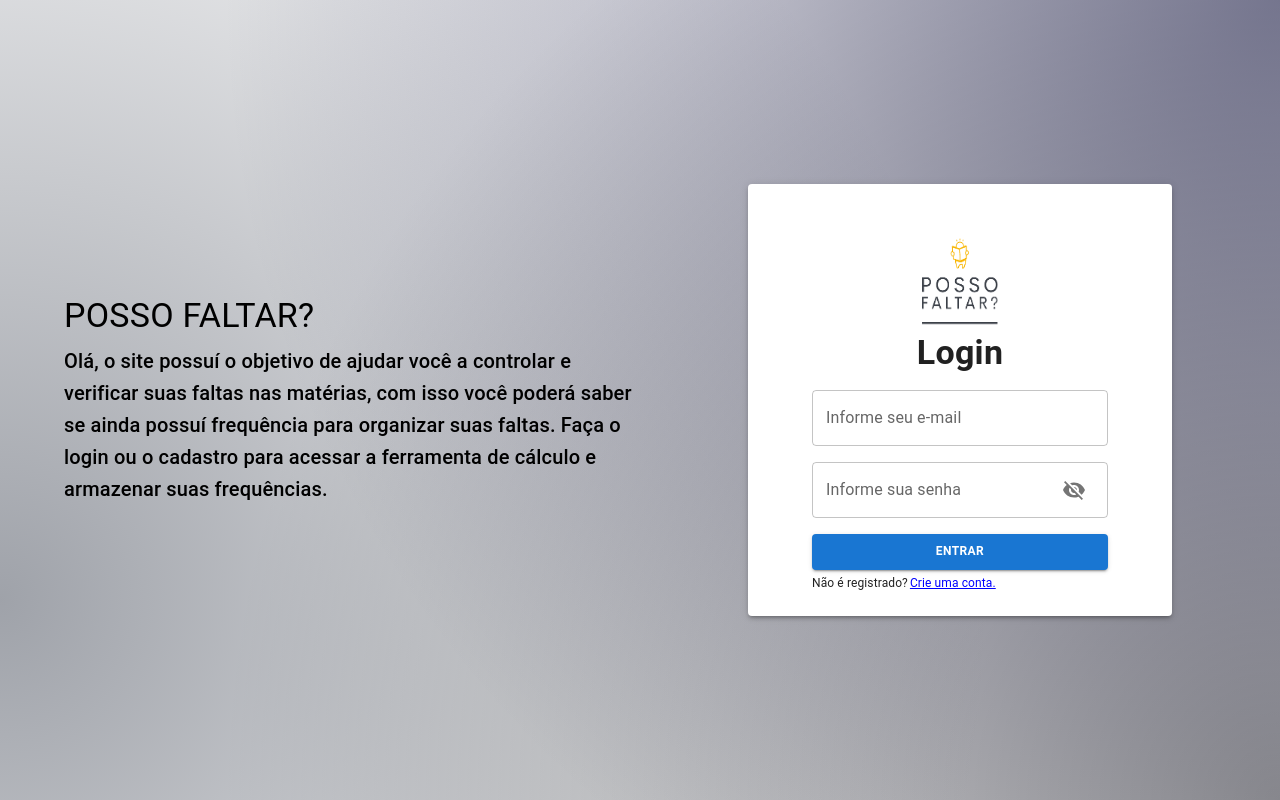
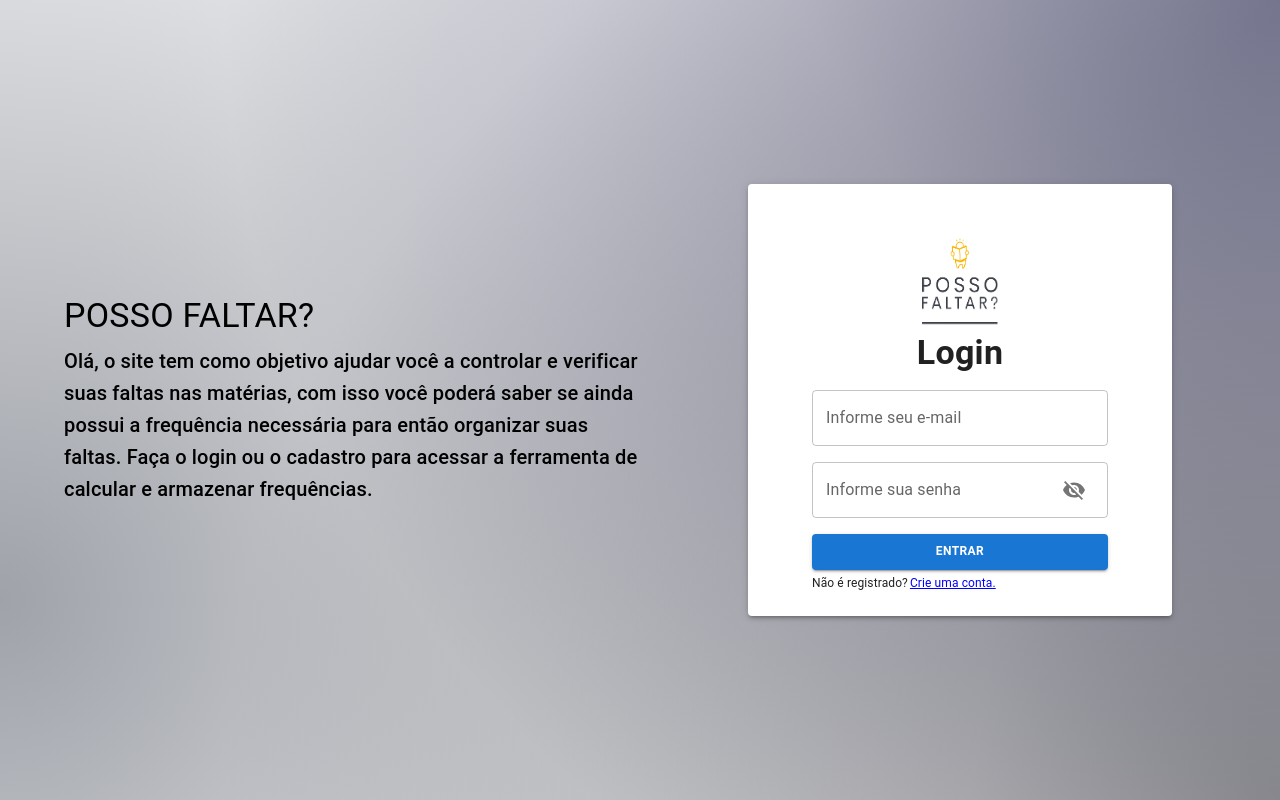
Before and after one commit to felipeolivares/front-faltou, a React (Create React App) app: page / in a window 1280 px wide. Built offline with nearby package versions, Linux system fonts and the light colour scheme; no server answers.

Commit message:
new login message

```diff
--- a/src/pages/Calculate/Form/form.tsx
+++ b/src/pages/Calculate/Form/form.tsx
@@ -156,7 +156,7 @@ const Form: React.FC = () => {
               Atenção: Informe a data exata do início da aula da matéria.
             </Typography>
           </Grid>
-          <Grid item xs={6} className="pt8">
+          <Grid item xs={12} md={6} lg={6} className="pt8">
             <DateInput
               id="startClasses"
               name="startClasses"
@@ -176,7 +176,7 @@ const Form: React.FC = () => {
               Atenção: Informe a data exata do final da aula da matéria.
             </Typography>
           </Grid>
-          <Grid item xs={6} className="pt8">
+          <Grid item xs={12} md={6} lg={6} className="pt8">
             <DateInput
               id="finishClasses"
               name="finishClasses"
@@ -196,7 +196,7 @@ const Form: React.FC = () => {
               Quantidade de dias da semana que você terá aula da matéria.
             </Typography>
           </Grid>
-          <Grid item xs={6} className="pt8">
+          <Grid item xs={12} md={6} lg={6} className="pt8">
             <TextField
               id="amountDaysClasses"
               name="amountDaysClasses"
@@ -216,7 +216,7 @@ const Form: React.FC = () => {
               Quantidade de dias que você faltou na matéria.
             </Typography>
           </Grid>
-          <Grid item xs={6} className="pt8">
+          <Grid item xs={12} md={6} lg={6} className="pt8">
             <TextField
               id="amountAbsence"
               name="amountAbsence"
@@ -247,7 +247,7 @@ const Form: React.FC = () => {
             />
           </Grid>
           {formik.values.radioholiday === "Sim" && (
-            <Grid item xs={6} className="pt8">
+            <Grid item xs={12} md={6} lg={6} className="pt8">
               <TextField
                 id="holiday"
                 name="holiday"
@@ -279,7 +279,7 @@ const Form: React.FC = () => {
             />
           </Grid>
           {formik.values.radioPct === "Não" && (
-            <Grid item xs={6} className="pt8">
+            <Grid item xs={12} md={6} lg={6} className="pt8">
               <TextField
                 id="percentage"
                 name="percentage"
--- a/src/pages/Login/login.tsx
+++ b/src/pages/Login/login.tsx
@@ -101,11 +101,11 @@ const Login: React.FC = () => {
                 marginTop="8px"
                 marginLeft={isMobile() ? "" : "64px"}
               >
-                Olá, o site possuí o objetivo de ajudar você a controlar e
+                Olá, o site tem como objetivo ajudar você a controlar e
                 verificar suas faltas nas matérias, com isso você poderá saber
-                se ainda possuí frequência para organizar suas faltas. Faça o
-                login ou o cadastro para acessar a ferramenta de cálculo e
-                armazenar suas frequências.
+                se ainda possui a frequência necessária para então organizar
+                suas faltas. Faça o login ou o cadastro para acessar a
+                ferramenta de calcular e armazenar frequências.
               </Typography>
             </Box>
           </Box>
```
